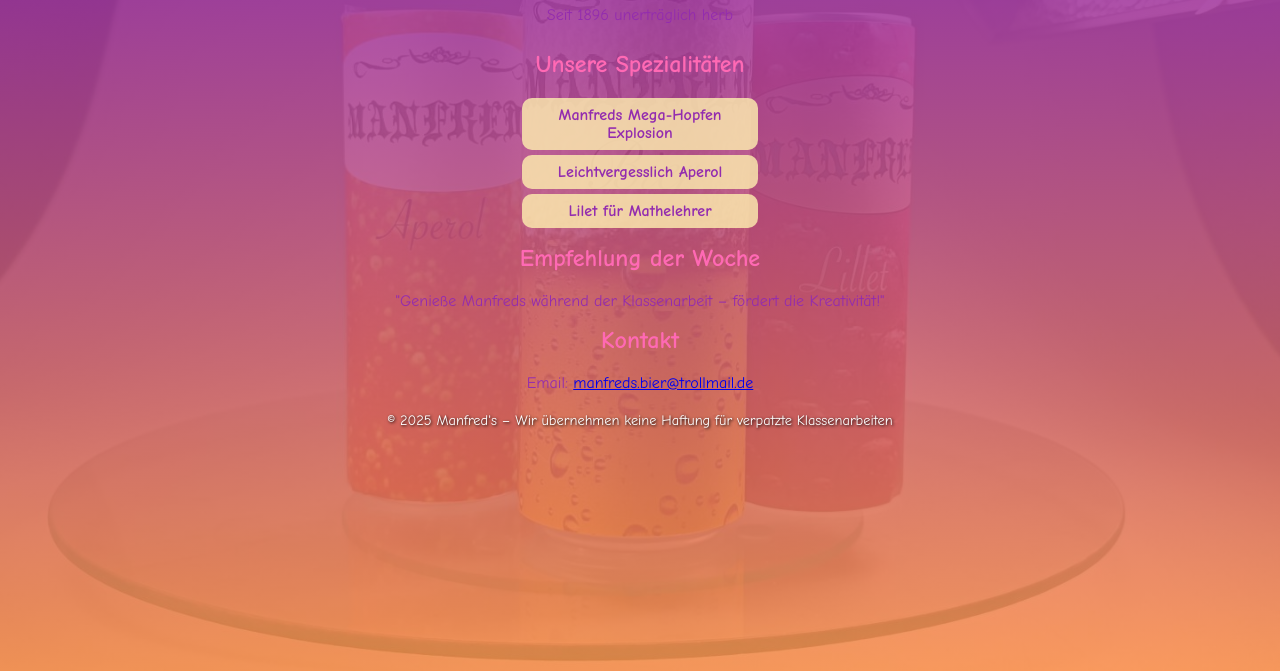
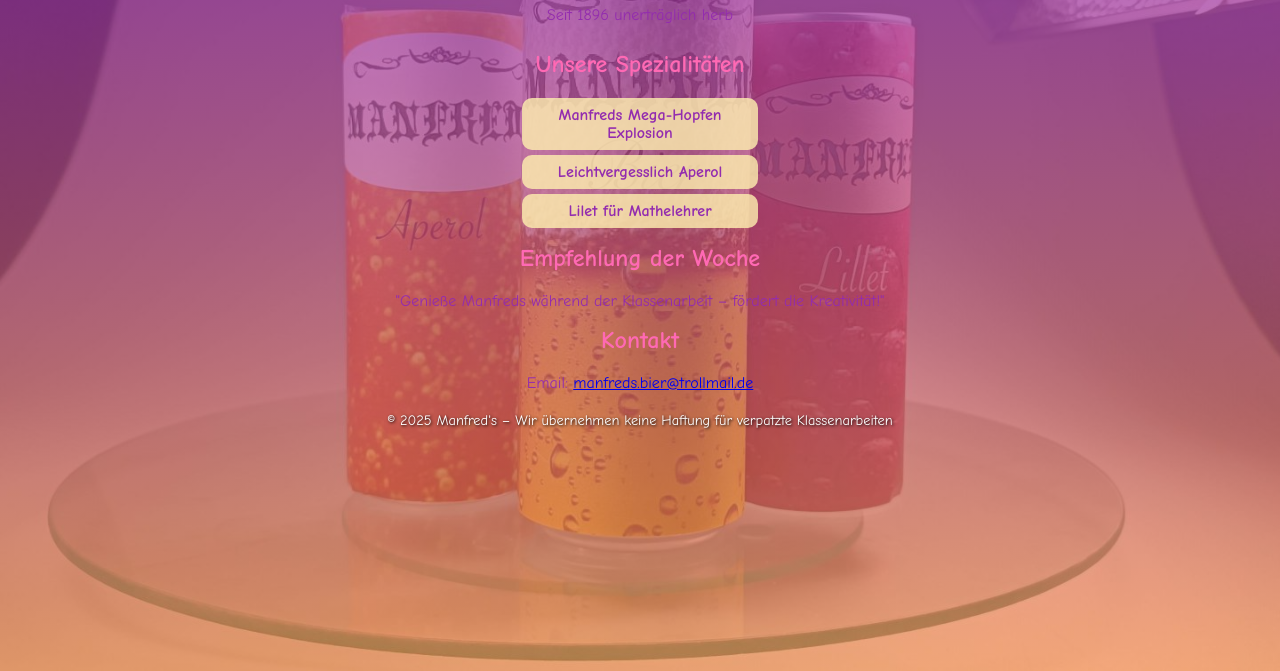
Before and after one commit to rantdom46/manfred, a plain HTML site: page index.html in a window 1280 px wide. Shown: the part 169-840 px from the top of the page. Drawn offline with Linux system fonts and the light colour scheme.

Commit message:
added less opacity

```diff
--- a/style.css
+++ b/style.css
@@ -6,7 +6,7 @@
   color: #932caf;
   text-align: center;
   background:
-    linear-gradient(to bottom, rgba(147, 44, 175, 0.9), rgba(255, 140, 66, 0.8)), /* Farbverlauf oben */
+    linear-gradient(to bottom, rgba(147, 44, 175, 0.75), rgba(255, 140, 66, 0.6)), /* Farbverlauf oben */
     url('bottles.jpg') no-repeat center center fixed; /* Hintergrundbild */
   background-size: cover;
   background-attachment: fixed;
```
